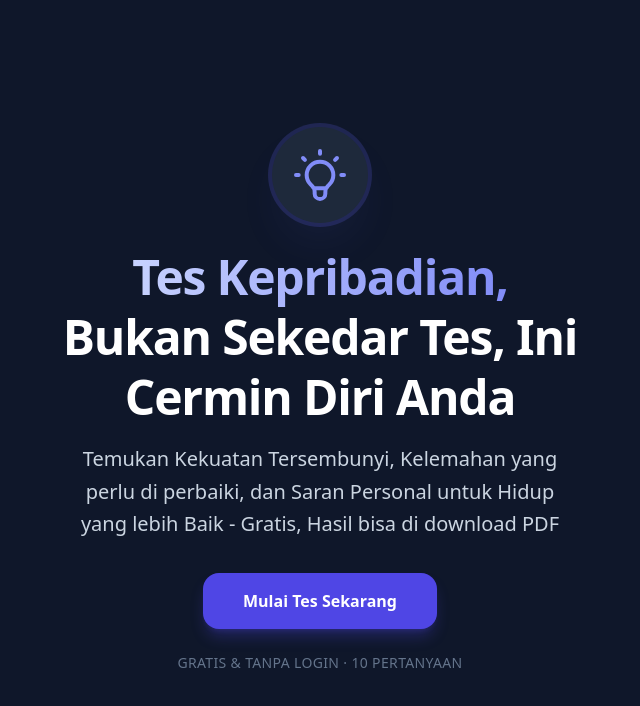
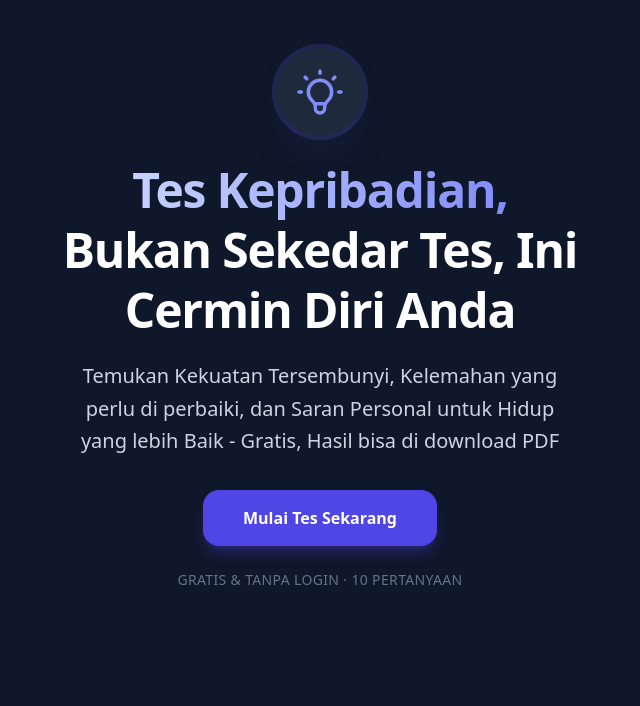
Before and after one commit to berhasilsemua83/cekharilahir, a React (Vite) app: page / in a window 1280 px wide. Shown: the top 706 px of the page, without its empty margins (320-960 px from the left). Built offline with nearby package versions, Linux system fonts and the light colour scheme.

Commit message:
Update App.tsx

```diff
--- a/App.tsx
+++ b/App.tsx
@@ -12,20 +12,18 @@ const MAX_SCORE_PER_TYPE = TOTAL_QUESTIONS; // untuk bar skor hasil
 const PURE_TYPE_GAP_THRESHOLD = 4; // disesuaikan dari 15 → 4 karena soal lebih sedikit
 
 // --- Components ---
+const StartScreen: React.FC<{ onStart: () => void }> = ({ onStart }) => (
+  // ✅ PERUBAHAN: Membuang md:justify-center dan memakai justify-start untuk semua perangkat.
+  // pt-6 untuk HP, pt-12 untuk PC agar posisinya aman di atas dan tidak terpotong di bawah.
+  <div className="flex flex-col items-center justify-start pt-6 md:pt-12 min-h-screen p-4 text-center max-w-2xl mx-auto fade-in">
 
-const StartScreen: React.FC<{ onStart: () => void }> = ({ onStart }) => (
-  // 1. pt-12 dikurangi jadi pt-6 agar keseluruhan konten naik ke atas layar
-  <div className="flex flex-col items-center justify-start pt-6 md:justify-center md:pt-4 min-h-screen p-4 text-center max-w-2xl mx-auto fade-in">
-
-    {/* 2. Ukuran icon dan jarak bawahnya diperkecil */}
     <div className="mb-3 md:mb-6 p-3 md:p-4 bg-slate-800 rounded-full ring-4 ring-indigo-500/20 shadow-2xl shadow-indigo-500/10">
-      <svg xmlns="http://www.w3.org/2000/svg" className="h-10 w-10 md:h-16 md:w-16 text-indigo-400" fill="none" viewBox="0 0 24 24" stroke="currentColor">
+      <svg xmlns="http://www.w3.org/2000/svg" className="h-10 w-10 md:h-14 md:w-14 text-indigo-400" fill="none" viewBox="0 0 24 24" stroke="currentColor">
         <path strokeLinecap="round" strokeLinejoin="round" strokeWidth={1.5} d="M9.663 17h4.673M12 3v1m6.364 1.636l-.707.707M21 12h-1M4 12H3m3.343-5.657l-.707-.707m2.828 9.9a5 5 0 117.072 0l-.548.547A3.374 3.374 0 0014 18.469V19a2 2 0 11-4 0v-.531c0-.895-.356-1.754-.988-2.386l-.548-.547z" />
       </svg>
     </div>
 
-    {/* 3. Ukuran judul di HP diperkecil sedikit (text-2xl) dan dibuat 2 baris agar rapi */}
-    <h1 className="text-2xl sm:text-4xl md:text-5xl font-bold text-white mb-2 md:mb-4 tracking-tight leading-tight md:leading-tight">
+    <h1 className="text-2xl sm:text-4xl md:text-5xl font-bold text-white mb-2 md:mb-5 tracking-tight leading-tight md:leading-tight">
       <span className="bg-clip-text text-transparent bg-gradient-to-r from-indigo-200 to-indigo-400">
         Tes Kepribadian,
       </span>
@@ -33,12 +31,10 @@ const StartScreen: React.FC<{ onStart: () => void }> = ({ onStart }) => (
       Bukan Sekedar Tes, Ini Cermin Diri Anda
     </h1>
 
-    {/* 4. Ukuran teks deskripsi dan jarak antar baris dirapatkan (leading-snug) */}
     <p className="text-[13px] sm:text-base md:text-xl text-slate-300 mb-5 md:mb-8 leading-snug md:leading-relaxed max-w-lg px-2">
       Temukan Kekuatan Tersembunyi, Kelemahan yang perlu di perbaiki, dan Saran Personal untuk Hidup yang lebih Baik - Gratis, Hasil bisa di download PDF
     </p>
 
-    {/* 5. Padding tombol di HP ditipiskan (py-3) */}
     <button
       onClick={onStart}
       className="px-8 py-3 md:px-10 md:py-4 bg-indigo-600 hover:bg-indigo-500 text-white font-bold rounded-2xl shadow-lg shadow-indigo-600/30 transition-all transform hover:scale-105 hover:-translate-y-1"
@@ -46,7 +42,6 @@ const StartScreen: React.FC<{ onStart: () => void }> = ({ onStart }) => (
       Mulai Tes Sekarang
     </button>
 
-    {/* 6. Teks paling bawah dirapatkan */}
     <p className="mt-4 md:mt-6 text-[10px] md:text-sm text-slate-500 font-medium tracking-wide uppercase">
       Gratis &amp; Tanpa Login · {TOTAL_QUESTIONS} Pertanyaan
     </p>
```
